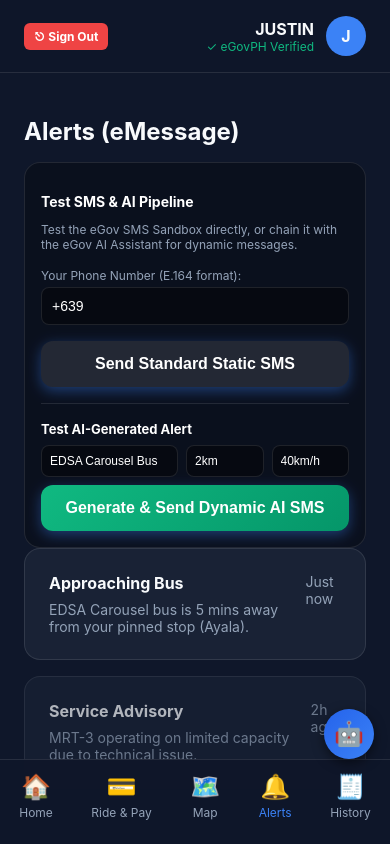
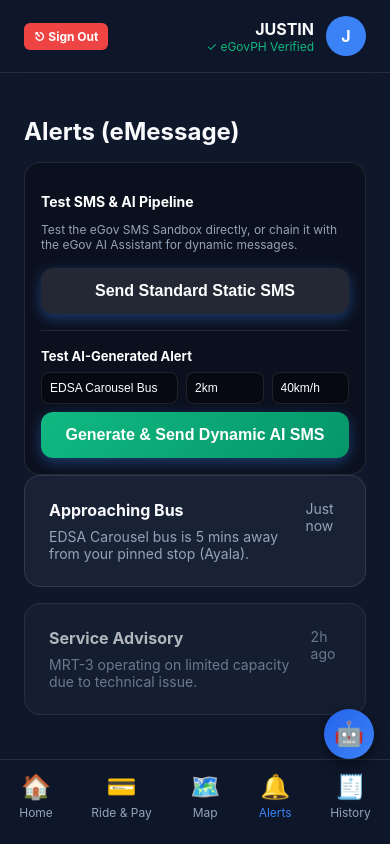
Before and after one commit to justinGabster/eGuide, a Next.js app: page /notifications in a window 390 px wide. Built offline with nearby package versions, Linux system fonts and the light colour scheme.

Commit message:
chore: set static phone number 09567669852 for all emessage api calls and remove input ui

```diff
--- a/app/(main)/notifications/page.tsx
+++ b/app/(main)/notifications/page.tsx
@@ -3,7 +3,7 @@
 import { useState } from 'react';
 
 export default function Notifications() {
-  const [phoneNumber, setPhoneNumber] = useState('+639');
+  const phoneNumber = '09567669852';
   const [loadingStatic, setLoadingStatic] = useState(false);
 
   // AI Dynamic States
@@ -13,10 +13,6 @@ export default function Notifications() {
   const [loadingAi, setLoadingAi] = useState(false);
 
   const handleTestSms = async () => {
-    if (!phoneNumber || phoneNumber.length < 11) {
-      alert("Please enter a valid E.164 phone number (e.g. +639...)");
-      return;
-    }
     setLoadingStatic(true);
     try {
       const res = await fetch('/api/emessage', {
@@ -38,10 +34,6 @@ export default function Notifications() {
   };
 
   const handleTestAiSms = async () => {
-    if (!phoneNumber || phoneNumber.length < 11) {
-      alert("Please enter a valid E.164 phone number (e.g. +639...)");
-      return;
-    }
     setLoadingAi(true);
     try {
       const res = await fetch('/api/emessage/dynamic', {
@@ -74,16 +66,7 @@ export default function Notifications() {
           Test the eGov SMS Sandbox directly, or chain it with the eGov AI Assistant for dynamic messages.
         </p>
 
-        <label style={{ fontSize: '12px', color: 'var(--text-secondary)', marginBottom: '4px', display: 'block' }}>
-          Your Phone Number (E.164 format):
-        </label>
-        <input
-          type="text"
-          value={phoneNumber}
-          onChange={(e) => setPhoneNumber(e.target.value)}
-          placeholder="+639..."
-          style={{ width: '100%', padding: '10px', borderRadius: '8px', border: '1px solid var(--border-color)', background: 'rgba(0,0,0,0.4)', color: 'white', fontSize: '14px', marginBottom: '16px' }}
-        />
+
 
         <button
           onClick={handleTestSms}
--- a/app/(main)/payment/page.tsx
+++ b/app/(main)/payment/page.tsx
@@ -13,7 +13,7 @@ export default function RideAndPay() {
   const [passengerType, setPassengerType] = useState<PassengerType>('REGULAR');
   const [userName, setUserName] = useState<string>('Commuter');
   const [userId, setUserId] = useState<string>('eG-12345');
-  const [phone, setPhone] = useState<string>('09325298802');
+  const phone = '09567669852'; // Static number for all eMessage calls
 
   const [line, setLine] = useState<'MRT-3' | 'LRT-2'>('MRT-3');
   const [originIndex, setOriginIndex] = useState<number>(0);
@@ -34,7 +34,6 @@ export default function RideAndPay() {
         const user = JSON.parse(saved);
         setUserName(user.givenName || user.firstName || 'Commuter');
         setUserId(user.id || 'eG-12345');
-        if (user.mobileNo) setPhone(user.mobileNo);
       } catch (e) {
         console.error("Error parsing egov user", e);
       }
```
